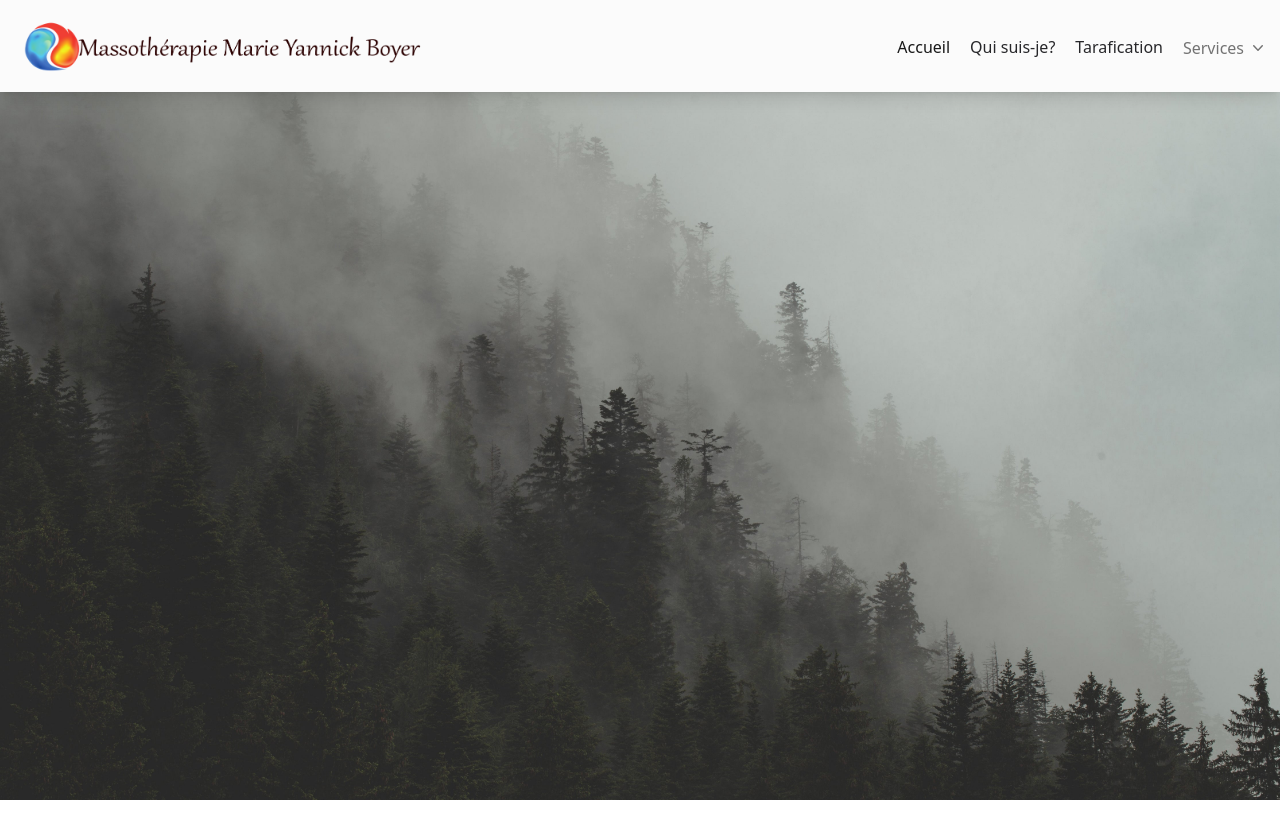
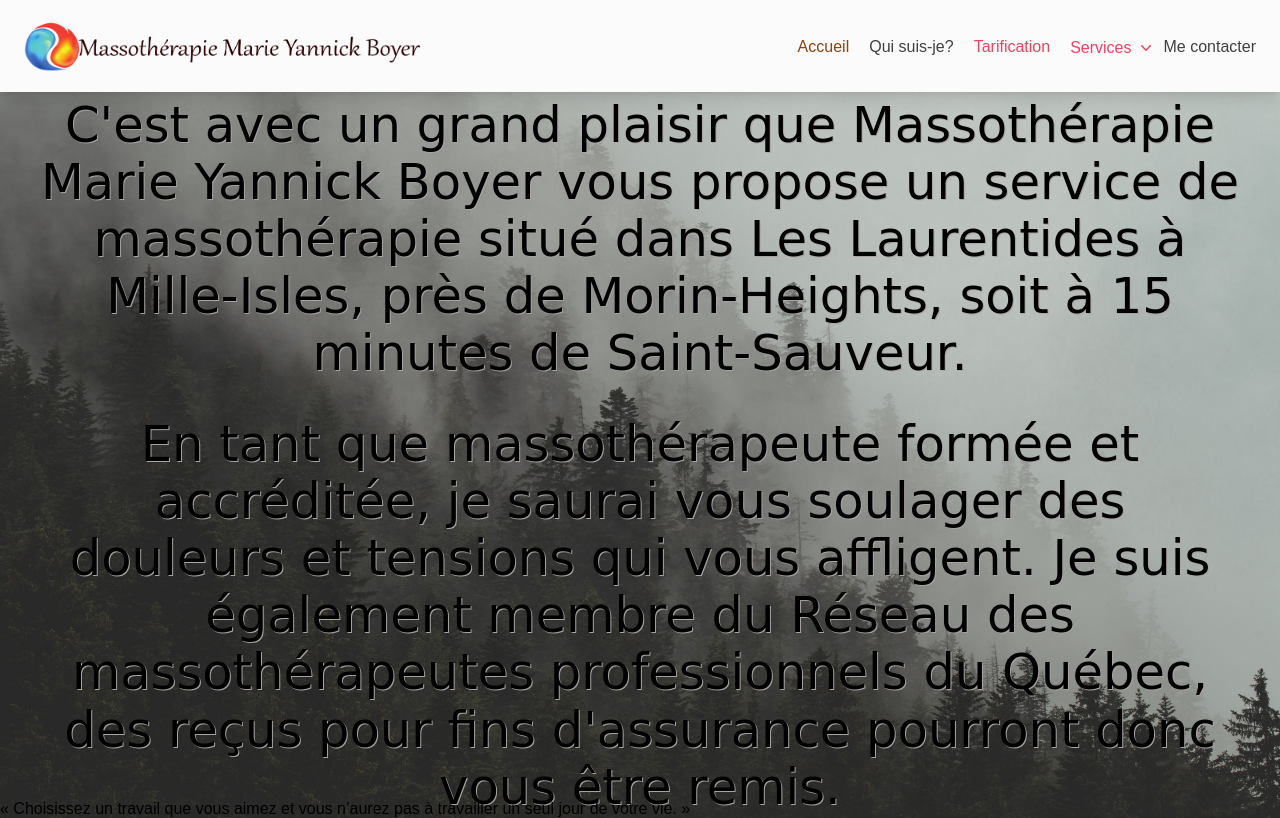
Before and after one commit to JoMesss123/Tp3-Jonathan_Claes, a website with bundled scripts: page index.html in a window 1280 px wide. Built offline with nearby package versions, Linux system fonts and the light colour scheme; files whose address does not match are found by name; a web font is replaced by a local one.

Commit message:
troisieme

```diff
--- a/index.html
+++ b/index.html
@@ -75,23 +75,24 @@
             <ul class="list-style-none ml-auto flex flex-col pl-0 lg:mt-1 lg:flex-row" data-te-navbar-nav-ref>
               <!-- Home link -->
               <li class="my-4 pl-2 lg:my-0 lg:pl-2 lg:pr-1" data-te-nav-item-ref>
-                <a class="active disabled:text-black/30 lg:px-2 [&.active]:text-black/90 dark:[&.active]:text-amber-800"
+                <a class="active disabled:text-rose-500 lg:px-2 [&.active]:text-amber-800 dark:[&.active]:text-amber-800"
                   aria-current="page" href="index.html" data-te-nav-link-ref>Accueil</a>
               </li>
               <!-- Link -->
               <li class="mb-4 pl-2 lg:mb-0 lg:pl-0 lg:pr-1" data-te-nav-item-ref>
-                <a class="p-0 text-zinc-800 transition duration-200 hover:text-stone-950 hover:ease-in-out focus:text-neutral-700 disabled:text-black/30 motion-reduce:transition-none dark:text-neutral-200 dark:hover:text-neutral-400 dark:focus:text-neutral-400 lg:px-2 [&.active]:text-black/90 dark:[&.active]:text-neutral-400"
+                <a class="p-0 ttext-rose-500 transition duration-200 hover:text-lime-900 hover:ease-in-out focus:text-neutral-700 disabled:text-rose-500 motion-reduce:transition-none dark:text-rose-500 dark:hover:text-lime-900 dark:focus:text-amber-800 lg:px-2 [&.active]::text-amber-800 dark:[&.active]::text-amber-800"
                   href="propos.html" data-te-nav-link-ref>Qui suis-je?</a>
               </li>
               <li class="mb-4 pl-2 lg:mb-0 lg:pl-0 lg:pr-1" data-te-nav-item-ref>
-                <a class="p-0 text-zinc-800 transition duration-200 hover:text-stone-950 hover:ease-in-out focus:text-neutral-700 disabled:text-black/30 motion-reduce:transition-none dark:text-neutral-200 dark:hover:text-neutral-400 dark:focus:text-neutral-400 lg:px-2 [&.active]:text-black/90 dark:[&.active]:text-neutral-400"
-                  href="tarif.html" data-te-nav-link-ref>Tarafication</a>
+                <a class="p-0 text-rose-500 transition duration-200 hover:text-lime-900 hover:ease-in-out focus:text-neutral-700 disabled:text-rose-500 motion-reduce:transition-none dark:text-rose-500 dark:hover:text-lime-900 dark:focus:text-amber-800 lg:px-2 [&.active]:text-amber-800 dark:[&.active]::text-amber-800"
+                  href="tarif.html" data-te-nav-link-ref>Tarification</a>
               </li>
               <!-- Dropdown link -->
               <li class="mb-4 pl-2 lg:mb-0 lg:pl-0 lg:pr-1" data-te-nav-item-ref data-te-dropdown-ref>
                 <!-- Dropdown -->
-                <a class="flex items-center text-neutral-500 transition duration-200 hover:text-neutral-700 hover:ease-in-out focus:text-neutral-700 disabled:text-black/30 motion-reduce:transition-none dark:text-neutral-200 dark:hover:text-neutral-400 dark:focus:text-neutral-400 lg:px-2 [&.active]:text-black/90 dark:[&.active]:text-neutral-400"
-                  href="services.html" type="button" id="dropdownMenuButton2" data-te-dropdown-toggle-ref aria-expanded="false">
+                <a class="flex items-center text-rose-500 transition duration-200 hover:text-lime-900 hover:ease-in-out focus:text-neutral-700 disabled:text-rose-500 motion-reduce:transition-none dark:text-rose-500 dark:hover:text-lime-900 dark:focus:text-amber-800 lg:px-2 [&.active]::text-amber-800 dark:[&.active]::text-amber-800"
+                  href="services.html" type="button" id="dropdownMenuButton2" data-te-dropdown-toggle-ref
+                  aria-expanded="false">
                   Services
                   <span class="ml-1 w-2">
                     <svg xmlns="http://www.w3.org/2000/svg" viewBox="0 0 20 20" fill="currentColor" class="h-5 w-5">
@@ -102,23 +103,27 @@
                   </span>
                 </a>
                 <ul
-                  class="absolute z-[1000] float-left m-0 hidden min-w-max list-none overflow-hidden rounded-lg border-none bg-white bg-clip-padding text-left text-base shadow-lg dark:bg-neutral-700 [&[data-te-dropdown-show]]:block"
+                  class="absolute z-[1000] float-left m-0 hidden min-w-max list-none overflow-hidden rounded-lg border-none bg-transparent bg-clip-padding text-left text-base shadow-lg dark:bg-transparent [&[data-te-dropdown-show]]:block"
                   aria-labelledby="dropdownMenuButton2" data-te-dropdown-menu-ref>
                   <li>
-                    <a class="block w-full whitespace-nowrap bg-transparent px-4 py-2 text-sm font-normal text-neutral-700 hover:bg-neutral-100 active:text-neutral-800 active:no-underline disabled:pointer-events-none disabled:bg-transparent disabled:text-neutral-400 dark:text-neutral-200 dark:hover:bg-neutral-600"
+                    <a class="block w-full whitespace-nowrap bg-transparent px-4 py-2 text-sm font-normal text-rose-500 hover:bg-neutral-100 active:text-neutral-800 active:no-underline disabled:pointer-events-none disabled:bg-transparent disabled:text-neutral-400 dark:text-rose-500 dark:hover:bg-neutral-600"
                       href="#" data-te-dropdown-item-ref>Action</a>
                   </li>
                   <li>
-                    <a class="block w-full whitespace-nowrap bg-transparent px-4 py-2 text-sm font-normal text-neutral-700 hover:bg-neutral-100 active:text-neutral-800 active:no-underline disabled:pointer-events-none disabled:bg-transparent disabled:text-neutral-400 dark:text-neutral-200 dark:hover:bg-neutral-600"
+                    <a class="block w-full whitespace-nowrap bg-transparent px-4 py-2 text-sm font-normal text-rose-500 hover:bg-neutral-100 active:text-neutral-800 active:no-underline disabled:pointer-events-none disabled:bg-transparent disabled:text-neutral-400 dark:text-rose-500 dark:hover:bg-neutral-600"
                       href="#" data-te-dropdown-item-ref>Another action</a>
                   </li>
                   <li>
-                    <a class="block w-full whitespace-nowrap bg-transparent px-4 py-2 text-sm font-normal text-neutral-700 hover:bg-neutral-100 active:text-neutral-800 active:no-underline disabled:pointer-events-none disabled:bg-transparent disabled:text-neutral-400 dark:text-neutral-200 dark:hover:bg-neutral-600"
+                    <a class="block w-full whitespace-nowrap bg-transparent px-4 py-2 text-sm font-normal text-rose-500 hover:bg-neutral-100 active:text-neutral-800 active:no-underline disabled:pointer-events-none disabled:bg-transparent disabled:text-neutral-400 dark:text-rose-500 dark:hover:bg-neutral-600"
                       href="#" data-te-dropdown-item-ref>Something else here</a>
                   </li>
                 </ul>
               </li>
               <!-- Disabled link -->
+              <li class="mb-4 pl-2 lg:mb-0 lg:pl-0 lg:pr-1" data-te-nav-item-ref>
+                <a class="p-0 ttext-rose-500 transition duration-200 hover:text-lime-900 hover:ease-in-out focus:text-neutral-700 disabled:text-rose-500 motion-reduce:transition-none dark:text-rose-500 dark:hover:text-lime-900 dark:focus:text-amber-800 lg:px-2 [&.active]::text-amber-800 dark:[&.active]::text-amber-800"
+                  href="contact.html" data-te-nav-link-ref>Me contacter</a>
+              </li>
 
             </ul>
           </div>
@@ -129,8 +134,52 @@
   </header>
   <main>
     <section id="hero">
+      <h1 class="hero__title">Massothérapie Marie Yannick Boyer</h1>
+      <p class="hero__subtitle">C'est avec un grand plaisir que Massothérapie Marie Yannick Boyer vous propose un service de massothérapie
+        situé dans Les Laurentides à Mille-Isles, près de Morin-Heights, soit à 15 minutes de Saint-Sauveur.</p>
+      <br>
+      <p class="hero__subtitle">En tant que massothérapeute formée et accréditée, je saurai vous soulager des douleurs et tensions qui vous
+        affligent. Je suis également membre du Réseau des massothérapeutes professionnels du Québec, des reçus pour fins
+        d'assurance pourront donc vous être remis.</p>
 
 
+    </section>
+    <section id="section2">
+      <div
+  id="carouselExampleSlidesOnly"
+  class="relative"
+  data-te-carousel-init
+  data-te-ride="carousel">
+  <!--Carousel items-->
+  <div
+    class="relative w-full overflow-hidden after:clear-both after:block after:content-['']">
+    <!--First item-->
+    <div
+      class="relative float-left -mr-[100%] w-full transition-transform duration-[600ms] ease-in-out motion-reduce:transition-none"
+      data-te-carousel-item
+      data-te-carousel-active>
+      <p>« Choisissez un travail que vous aimez et vous n’aurez pas à travailler un seul jour de votre vie. »</p>
+    </div>
+    <!--Second item-->
+    <div
+      class="relative float-left -mr-[100%] hidden w-full transition-transform duration-[600ms] ease-in-out motion-reduce:transition-none"
+      data-te-carousel-item>
+      <img
+        src="https://mdbcdn.b-cdn.net/img/new/slides/042.webp"
+        class="block w-full"
+        alt="Camera" />
+    </div>
+    <!--Third item-->
+    <div
+      class="relative float-left -mr-[100%] hidden w-full transition-transform duration-[600ms] ease-in-out motion-reduce:transition-none"
+      data-te-carousel-item>
+      <img
+        src="https://mdbcdn.b-cdn.net/img/new/slides/043.webp"
+        class="block w-full"
+        alt="Exotic Fruits" />
+    </div>
+  </div>
+</div>
 
     </section>
 
--- a/script/scss/_body.scss
+++ b/script/scss/_body.scss
@@ -1,6 +1,8 @@
 body{
     background-image: url('../../img/fog-rolls-through-forest-hillside.jpg');
-    background-position: fixed;
+
+    background-attachment: fixed;
     background-size: cover;
     margin: auto;
+    font-family:'Gabriela',  sans-serif ;
 }
--- a/script/scss/_hero.scss
+++ b/script/scss/_hero.scss
@@ -1,8 +1,28 @@
 #hero{
     display: flex;
+    flex-direction: column;
     max-width: 1200px;
     align-items: center;
     text-align: center;
     justify-content: center;
     margin: auto;
+    height: 100vh;
 }
+
+.hero__title{
+    font-size: 3.5rem;
+    font-weight: 700;
+    color: #031801;
+    margin: 2rem;
+    font-family: 'Fleur De Leah', cursive;
+}
+
+.hero__subtitle{
+    font-size: 3.1rem;
+    font-weight: 400;
+    color: #000000;
+    margin-bottom: 1rem;
+    font-family: 'Grey Qo', cursive , bold;
+    text-shadow: 1px 1px rgb(167, 163, 163);
+
+}
--- /dev/null
+++ b/script/scss/_typographie.scss
@@ -0,0 +1,3 @@
+@import url('https://fonts.googleapis.com/css2?family=Grey+Qo&display=swap');
+@import url('https://fonts.googleapis.com/css2?family=Fleur+De+Leah&family=Gabriela&family=Grey+Qo&display=swap');
+@import url('https://fonts.googleapis.com/css2? family= Gabriela & family= Grey+Qo & display=swap');
--- a/script/scss/script.scss
+++ b/script/scss/script.scss
@@ -1,4 +1,5 @@
-
+@import 'variable';
+@import 'typographie';
 @import 'body';
 @import 'header';
 @import 'hero';
```
Also changed, not shown: script/scss/_variable.scss (added), style/css/script.css.
